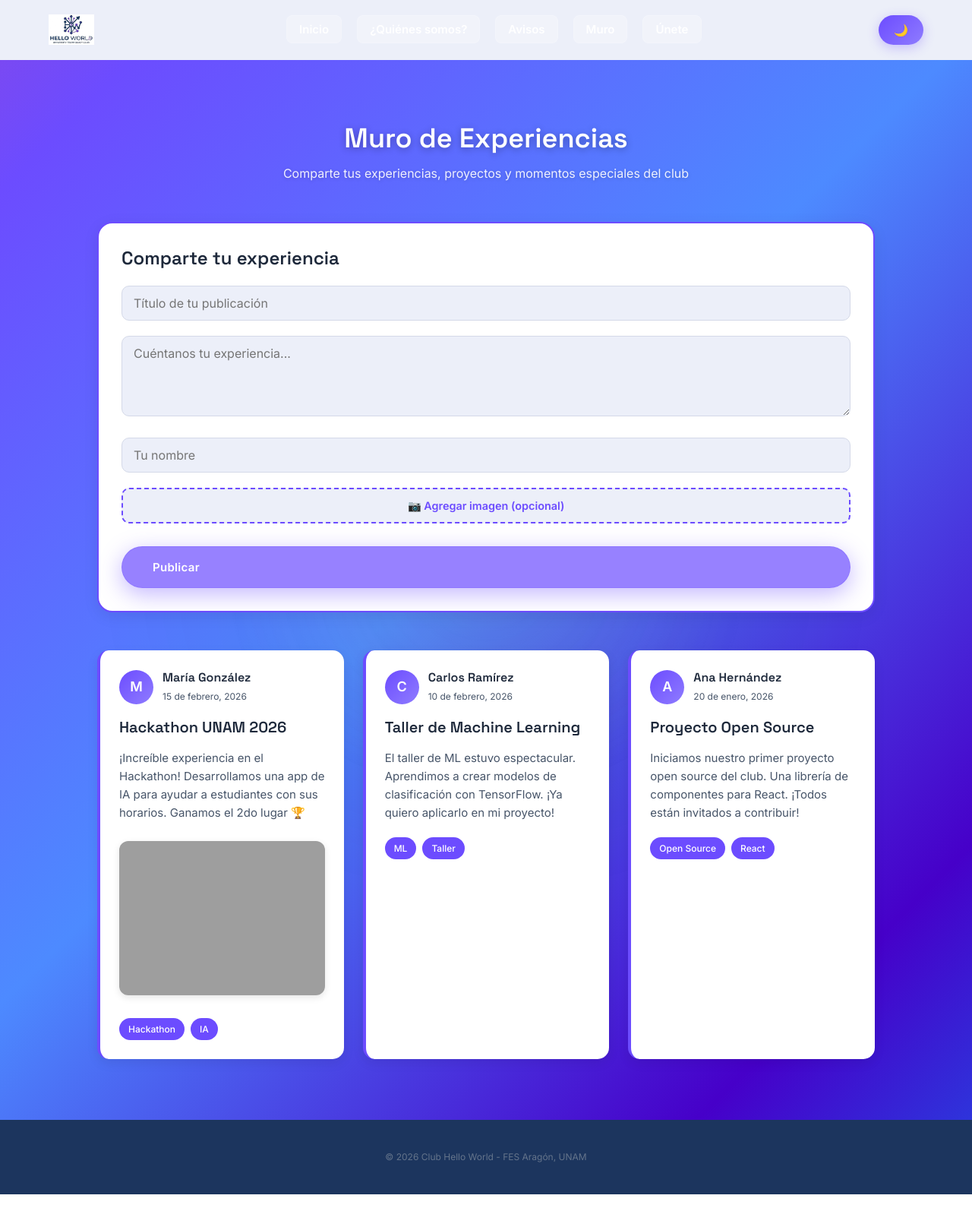
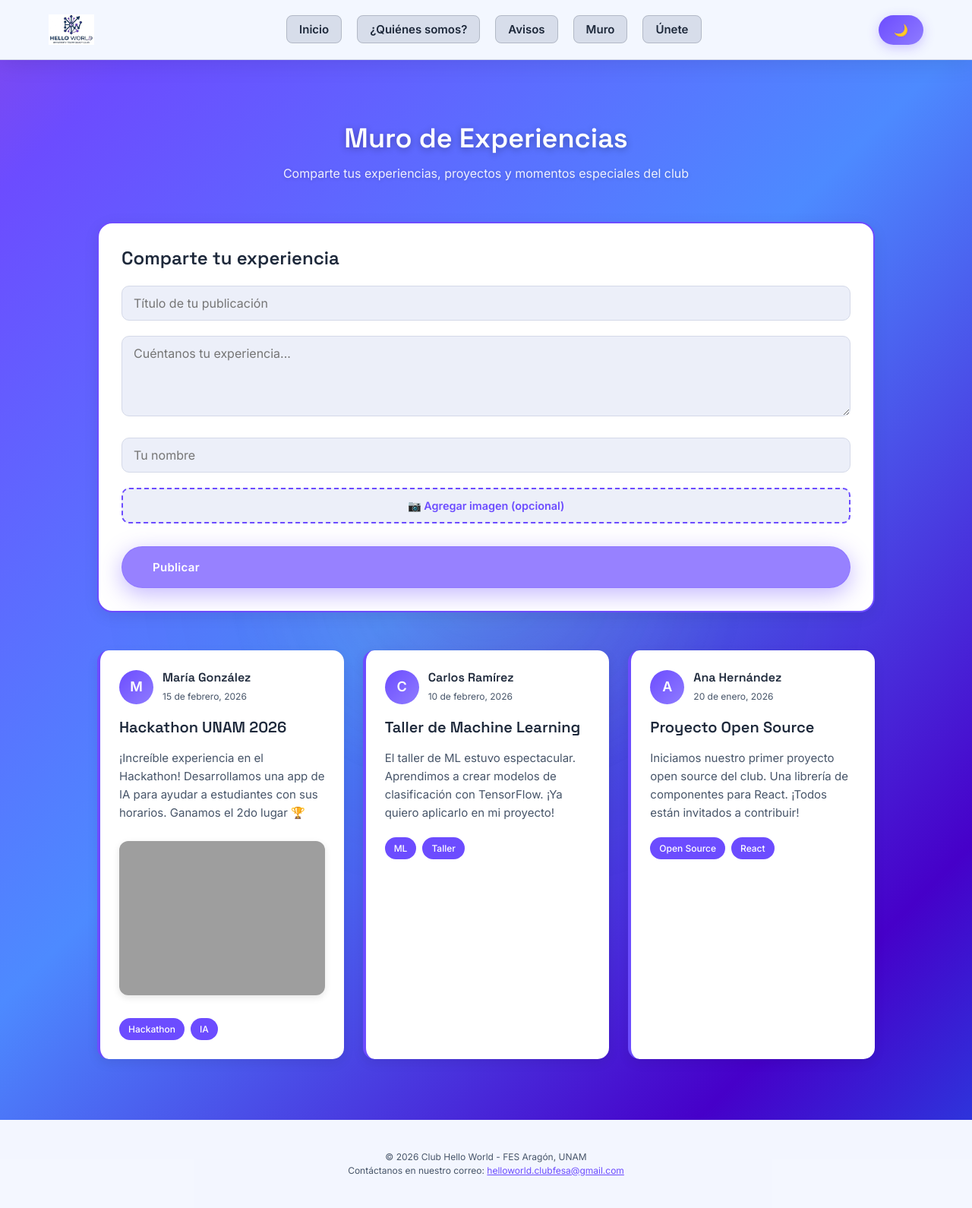
Before and after one commit to Csealle/HolaMundo, a Django app: page /muro/ in a window 1280 px wide. Shown: the whole page at 76% size. Run offline with Django 5.2, Linux system fonts and the light colour scheme; grey boxes are pictures that could not be loaded.

Commit message:
Correción de botones

```diff
--- a/static/style.css
+++ b/static/style.css
@@ -11,7 +11,7 @@
     --texto-principal: #1E293B;  /* Azul oscuro */
     --texto-secundario: #475569; /* Gris azulado */
     --fondo-body: #ECEFF9;       /* Azul claro suave - Fondo body */
-    --fondo-header: rgba(179, 196, 253, 0.95); /* Azul claro semi-transparente */
+    --fondo-header: rgba(244, 247, 255, 0.95); /* Azul claro semi-transparente */
     --fondo-cards: #FFFFFF;      /* Blanco - Cards */
     --fondo-seccion-alt: #ECEFF9;
     --border-color: #D4D9E8;
@@ -27,7 +27,7 @@
     --principal: #F1F5F9;      /* Texto principal claro */
     --acento: #6C4CFF;         /* Morado tecnológico */
     --acento-hover: #8F7CFF;   /* Morado claro */
-    --oscuro: #121A33;         /* Azul oscuro para tarjetas */
+    --oscuro: #131d3a;         /* Azul oscuro para tarjetas */
     --blanco: #F1F5F9;
     --fondo-gris-suave: #121A33;
     --texto-gris: #C3CAD5;
@@ -35,7 +35,7 @@
     --texto-secundario: #C3CAD5;
     --fondo-body: #0A0F1F;     /* Azul muy oscuro */
     --fondo-header: rgba(15, 23, 48, 0.9);   /* Semi-transparente */
-    --fondo-cards: #121A33;    /* Azul oscuro */
+    --fondo-cards:  rgb(15, 23, 48);     /* Azul oscuro */
     --fondo-seccion-alt: #0F1730;
     --border-color: rgba(255, 255, 255, 0.1);
 }
@@ -180,29 +180,30 @@ nav ul li a {
     line-height: 1.4;
     padding: 8px 16px;
     border-radius: 8px;
-    background: rgba(255, 255, 255, 0.15);
+    background: rgba(30, 41, 59, 0.774);
     backdrop-filter: blur(10px);
     transition: all 0.3s ease;
+    border: 1px solid rgba(30, 41, 59, 0.2);
 }
 
 /* Enlaces de navegación en modo claro */
 [data-theme="light"] nav ul li a {
-    color: #1E293B;
-    background: rgba(30, 41, 59, 0.12);
+    color: #1E293B !important;
+    background: rgba(148, 163, 184, 0.2) !important;
     border: 1px solid rgba(30, 41, 59, 0.2);
 }
 
 /* Enlaces cuando el header está sobre el hero */
 .hero-active nav ul li a {
     color: var(--blanco);
-    background: rgba(255, 255, 255, 0.15);
-    border: 1px solid rgba(255, 255, 255, 0.2);
+    background: rgba(30, 41, 59, 0.774);
+    border: 1px solid rgba(30, 41, 59, 0.2);
 }
 
 .hero-active [data-theme="light"] nav ul li a {
-    color: var(--blanco);
-    background: rgba(255, 255, 255, 0.15);
-    border: 1px solid rgba(255, 255, 255, 0.2);
+    color: #1E293B !important;
+    background: rgba(148, 163, 184, 0.2) !important;
+    border: 1px solid rgba(30, 41, 59, 0.2);
 }
 
 nav ul li a:hover {
@@ -212,11 +213,11 @@ nav ul li a:hover {
 }
 
 nav ul li a:first-child {
-    background: rgba(255, 255, 255, 0.2);
+    background: rgba(255, 255, 255, 0.25);
 }
 
 [data-theme="light"] nav ul li a:first-child {
-    background: rgba(30, 41, 59, 0.15);
+    background: rgba(148, 163, 184, 0.3) !important;
     font-weight: 600;
 }
 
@@ -225,7 +226,7 @@ nav ul li a:first-child {
 }
 
 .hero-active [data-theme="light"] nav ul li a:first-child {
-    background: rgba(255, 255, 255, 0.25);
+    background: rgba(148, 163, 184, 0.3) !important;
     font-weight: 600;
 }
 
@@ -573,11 +574,26 @@ nav ul li a:first-child {
 }
 
 footer {
-    background: var(--oscuro);
+    background: var(--fondo-header);
     color: var(--texto-gris);
     text-align: center;
     padding: 40px 0;
     font-size: 0.8rem;
+    transition: background-color 0.3s ease, color 0.3s ease;
+}
+
+/* Footer en modo claro */
+[data-theme="light"] footer {
+    background: var(--fondo-header);
+    color: var(--texto-secundario);
+}
+
+[data-theme="light"] footer a {
+    color: var(--acento);
+}
+
+[data-theme="light"] footer a:hover {
+    color: var(--acento-hover);
 }
 
 /* 6. SECCIÓN MURO DE AVISOS - CARRUSEL */
@@ -941,6 +957,19 @@ footer {
 }
 
 .social-btn {
+    font-family: var(--fuente-texto);
+    text-decoration: none;
+    color: var(--blanco);
+    font-weight: 500;
+    font-size: 14px;
+    line-height: 1.4;
+    padding: 8px 18px;
+    border: 1px solid #ddd;
+    border-radius: 20px;
+    transition: all 0.3s;
+}
+
+[data-theme="light"] .social-btn {
     font-family: var(--fuente-texto);
     text-decoration: none;
     color: var(--oscuro);
--- a/templates/muro.html
+++ b/templates/muro.html
@@ -120,6 +120,7 @@
 
     <footer>
         <p>&copy; 2026 Club Hello World - FES Aragón, UNAM</p>
+        <p>Contáctanos en nuestro correo: <a href="mailto:helloworld.clubfesa@gmail.com">helloworld.clubfesa@gmail.com</a></p>
     </footer>
 
     <script>
@@ -158,7 +159,7 @@
         themeToggle.addEventListener('click', toggleTheme);
 
         // Detectar si estamos en la sección muro para hacer el header transparente
-        const muroSection = document.querySelector('.muro-section');
+        /* const muroSection = document.querySelector('.muro-section');
 
         function checkMuroVisibility() {
             if (muroSection) {
@@ -173,7 +174,7 @@
                     document.body.classList.remove('hero-active');
                 }
             }
-        }
+        } */
 
         // Verificar al cargar la página y al hacer scroll
         checkMuroVisibility();
```
